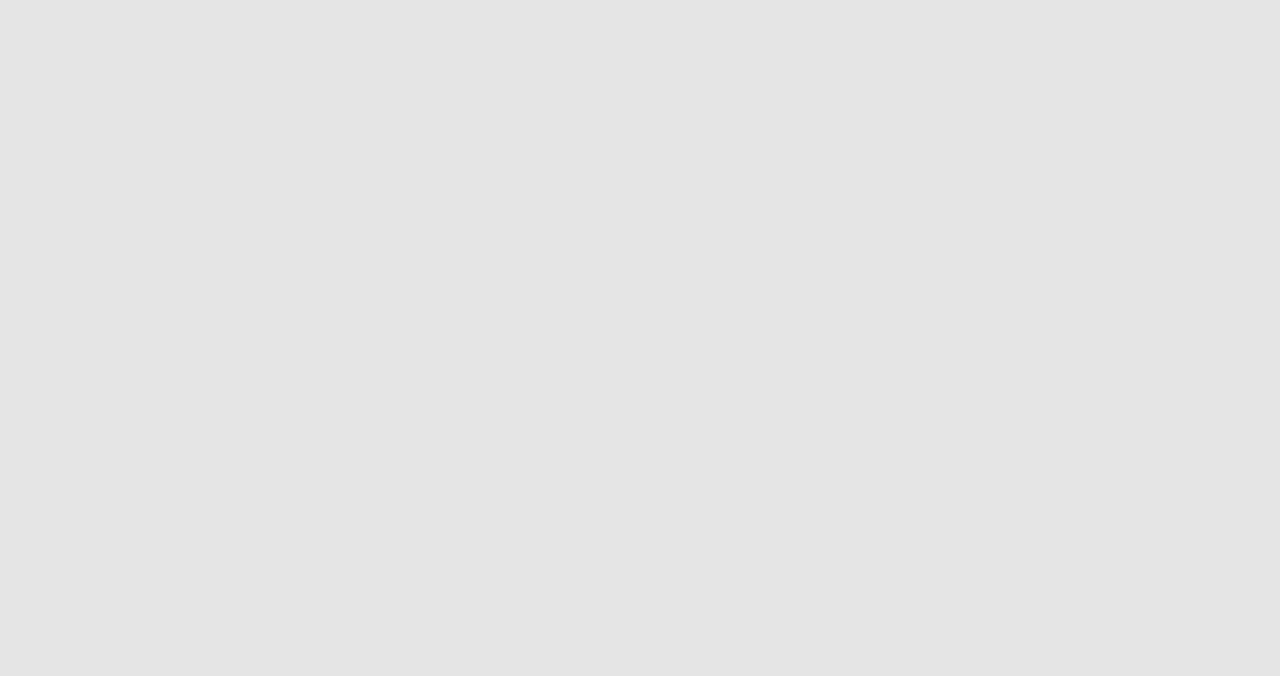
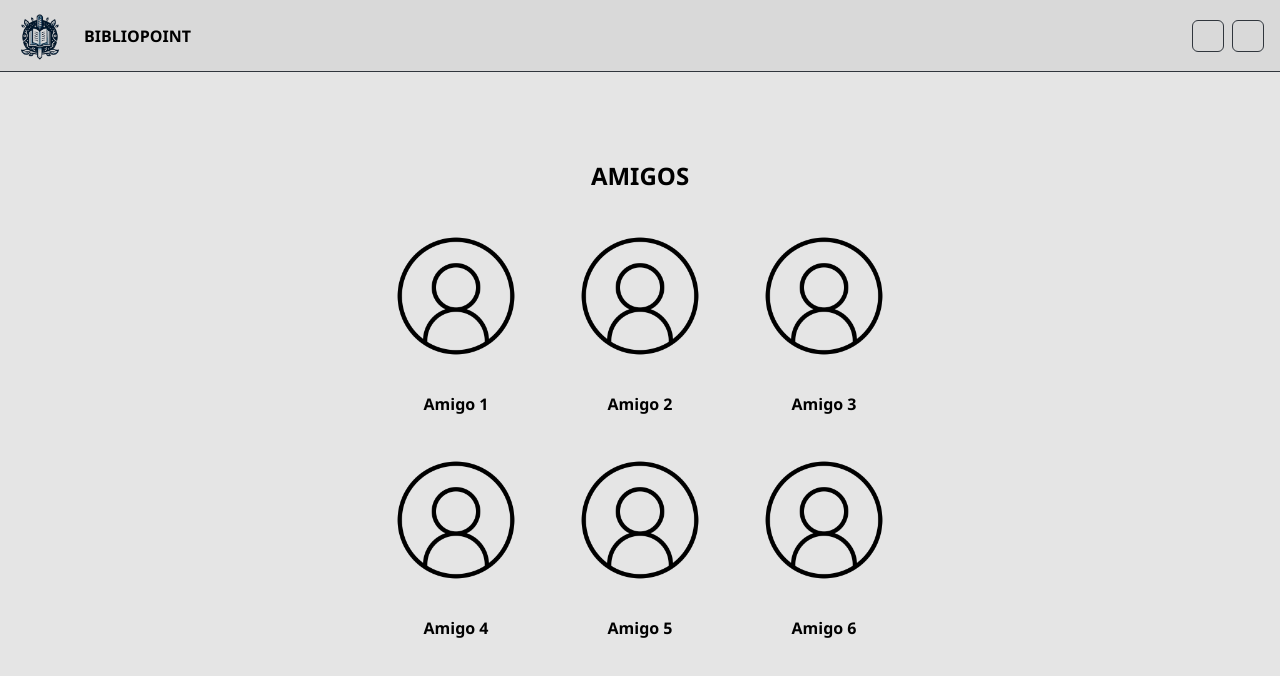
Before and after one commit to Brunitozz/BiblioPoint, a React (Vite) app: page /amigos in a window 1280 px wide. Before the commit this address had no page. Shown: the top 676 px of the page. Built offline with nearby package versions, Linux system fonts and the light colour scheme.

Commit message:
Add screen-VerAmigos

```diff
--- a/src/App.jsx
+++ b/src/App.jsx
@@ -2,19 +2,21 @@ import React from "react";
 import { Route, Routes } from "react-router-dom";
 import { Login } from "./Screens/Login/Login.jsx";
 import { Register } from "./Screens/Register/Register.jsx";
-import { NavLayout } from './Components/NavLayout/NavLayout.jsx'
+import { NavLayout } from "./Components/NavLayout/NavLayout.jsx";
 import { EditarPerfil } from "./Screens/EditarPerfil/EditarPerfil.jsx";
 import { Publicar } from "./Screens/Publicar/Publicar.jsx";
+import { Amigos } from "./Screens/Amigos/VerAmigos.jsx";
 // Importa otros componentes según sea necesario
 
 export const App = () => {
   return (
     <>
       <Routes>
-        <Route path='/' element={<NavLayout />} >
+        <Route path="/" element={<NavLayout />}>
           <Route path="register" element={<Register />} />
           <Route path="login" element={<Login />} />
           <Route path="edit-profile/:id" element={<EditarPerfil />} />
+          <Route path="amigos" element={<Amigos />} />
           {/* NOTE: Ruta para probar el componente Publicar */}
           <Route path="post" element={<Publicar />} />
           {/* Define otras rutas según sea necesario */}
@@ -22,4 +24,4 @@ export const App = () => {
       </Routes>
     </>
   );
-}
+};
--- /dev/null
+++ b/src/Screens/Amigos/Amigo.jsx
@@ -0,0 +1,16 @@
+import React from "react";
+
+const Amigo = ({ name, image }) => {
+  return (
+    <div className="text-center">
+      <img
+        src={image}
+        alt={name}
+        className="rounded-lg mb-4 h-40 w-40 object-cover"
+      />
+      <div className="font-semibold">{name}</div>
+    </div>
+  );
+};
+
+export default Amigo;
--- a/src/Screens/Amigos/VerAmigos.jsx
+++ b/src/Screens/Amigos/VerAmigos.jsx
@@ -1,7 +1,27 @@
-import React from 'react'
+import React from "react";
+import Amigo from "./Amigo";
+import defaultImage from "../../icons/default-icon-profile.png";
+
+const friends = [
+  { name: "Amigo 1", image: defaultImage },
+  { name: "Amigo 2", image: defaultImage },
+  { name: "Amigo 3", image: defaultImage },
+  { name: "Amigo 4", image: defaultImage },
+  { name: "Amigo 5", image: defaultImage },
+  { name: "Amigo 6", image: defaultImage },
+];
 
 export const Amigos = () => {
   return (
-    <div>VerAmigos</div>
-  )
-}
+    <div className="p-6">
+      <p className="text-center text-2xl font-bold mb-6">AMIGOS</p>
+      <div className="grid grid-cols-1 md:grid-cols-2 lg:grid-cols-3 gap-6">
+        {friends.map((friend, index) => (
+          <Amigo key={index} name={friend.name} image={friend.image} />
+        ))}
+      </div>
+    </div>
+  );
+};
+
+export default Amigos;
```
Also changed, not shown: src/Components/Navbar/Navbar.jsx (+3 -11 lines), src/icons/default-icon-profile.png (added).
